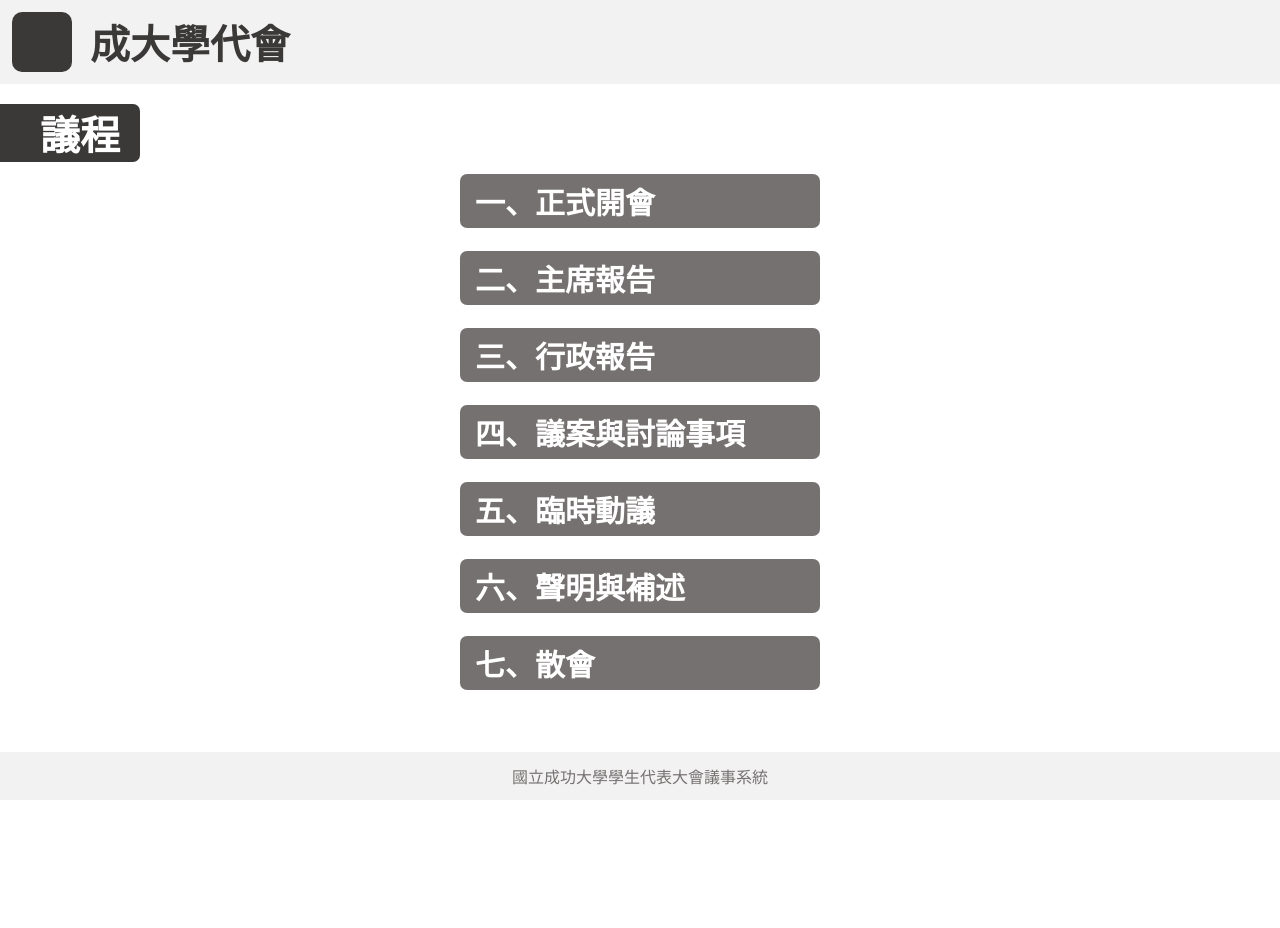
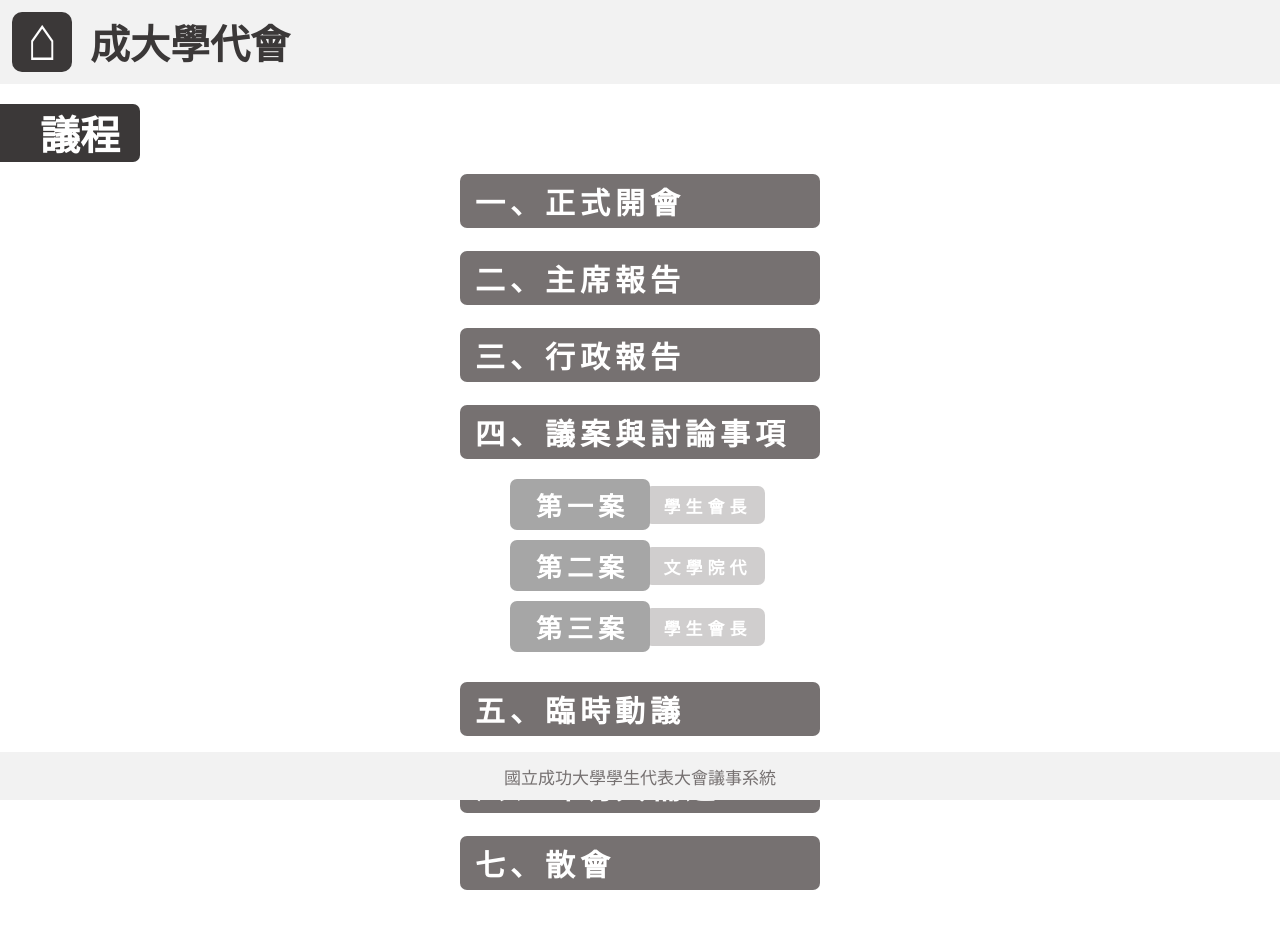
Before and after one commit to a86101102/Council, a Vue app: page /#/conference_schedule in a window 1280 px wide. Shown: the top 928 px of the page. Before the commit the page ends 800 px from the top, so only its background shows below. Built offline with nearby package versions, Linux system fonts and the light colour scheme.

Commit message:
add favicon,finish ConferenceSchedule.vue,adjust text size

```diff
--- a/src/layout/components/Navbar.vue
+++ b/src/layout/components/Navbar.vue
@@ -1,7 +1,9 @@
 <template>
   <div class="navbar">
     <!-- <div class="navbar__icon"></div> -->
-    <router-link to="/" tag="div" class="navbar__icon"></router-link>
+    <router-link to="/" tag="div" class="navbar__icon">
+      <img src="@/assets/brand-icon.svg">
+    </router-link>
     <h1 class="navbar__title">{{page_name}}</h1>
   </div>
 </template>
@@ -27,25 +29,24 @@ export default {
   padding: 12px;
   display: flex;
   align-items: center;
-  .navbar__icon{
+  &__icon{
     width:60px;
     height:60px;
     background-color: $primary;
     border-radius: 10px;
+    display: flex;
+    align-items: center;
+    justify-content: center;
+    img{
+      width: 70%;
+    }
   }
-  h1.navbar__title{
+  &__title{
     // font-size: $text_l;
     // font-weight: 700;
     margin: 0;
     margin-left: 18px;
   }
-  a {
-    font-weight: bold;
-    color: #2c3e50;
-    &.router-link-exact-active {
-      color: #42b983;
-    }
-  }
 }
 
 
--- a/src/styles/_variables.scss
+++ b/src/styles/_variables.scss
@@ -9,5 +9,5 @@ $notes: #afabab;    //備註字體顏色            175, 171, 171
 //=====字的部分=====
 $text_l: 40px;  //ppt裡的大標     24
 $text_m: 30px;  //ppt裡的中標     18
-$text_s: 24px;  //ppt裡的小標     14
-$text  : 16px;  //ppt裡10.5大小字體就當16px
+$text_s: 26px;  //ppt裡的小標     14
+$text  : 17px;  //ppt裡10.5大小字體就當16px
--- a/src/styles/style.scss
+++ b/src/styles/style.scss
@@ -1,5 +1,5 @@
 // @import '~bootstrap/scss/bootstrap-grid';
-
+// 通用的css
 *{
   box-sizing: border-box;
   font-family: '微軟正黑體', Helvetica, Arial, sans-serif;
--- a/src/views/ConferenceChoose.vue
+++ b/src/views/ConferenceChoose.vue
@@ -19,6 +19,14 @@
         </div>
         <p class="item_authority">權限：第四十三期學生代表大會 學代</p>
       </div>
+      <router-link to="/conference_schedule" tag="div" class="conference_item">
+        <div class="item_block">
+          <h3 class="item_block__session">108學年度第一會期</h3>
+          <h2 class="item_block__name">第二次常會</h2>
+          <div class="item_block__time">108.10.02 20:00 開放登入</div>
+        </div>
+        <p class="item_authority">權限：第四十三期學生代表大會 學代</p>
+      </router-link>
     </div>
   </div>
 </template>
--- a/src/views/ConferenceSchedule.vue
+++ b/src/views/ConferenceSchedule.vue
@@ -13,6 +13,20 @@
       </div>
       <div class="schedule_block">
         <h3 class="schedule_block__title">四、議案與討論事項</h3>
+        <div class="schedule_block__detail">
+          <div class="case">
+            <div class="case__number">第一案</div>
+            <div class="case__proposer">學生會長</div>
+          </div>
+          <div class="case">
+            <div class="case__number">第二案</div>
+            <div class="case__proposer">文學院代</div>
+          </div>
+          <div class="case">
+            <div class="case__number">第三案</div>
+            <div class="case__proposer">學生會長</div>
+          </div>
+        </div>
       </div>
       <div class="schedule_block">
         <h3 class="schedule_block__title">五、臨時動議</h3>
@@ -54,6 +68,7 @@ export default {
 }
 
 .schedule_list{
+  letter-spacing:5px;
   margin-top: 90px;
   width: 100%;
   display: flex;
@@ -62,7 +77,9 @@ export default {
   .schedule_block{
     width: 100%;
     display: flex;
+    flex-direction: column;
     justify-content: center;
+    align-items: center;
     margin-bottom: 15px;
     &__title{
       border-radius: 7px;
@@ -75,6 +92,40 @@ export default {
       width: 100%;
       max-width: 360px;
     }
+    &__detail{
+      margin: 12px 0 5px;
+      display: flex;
+      flex-direction: column;
+      justify-content: center;
+      align-items: center;
+      .case{
+        display: flex;
+        align-items: center;
+        margin-bottom: 10px;
+        &__number{
+          width: 140px;
+          font-size: $text_s;
+          color: #fff;
+          font-weight: 700;
+          background-color: $title2;
+          border-radius: 7px;
+          padding: 7px 0 7px 5px;
+        }
+        &__proposer{
+          z-index: -1;
+          position: relative;
+          left: -5px;
+          font-size: $text;
+          color: #fff;
+          font-weight: 700;
+          background-color: $title3;
+          border-radius: 7px;
+          padding: 7px 0 7px 5px;
+          height: 38px;
+          width: 120px;
+        }
+      }
+    }
   }
 }
 
```
Also changed, not shown: src/assets/brand-icon.svg (added), 1 other file (tests, documents, lock files or other folders).
